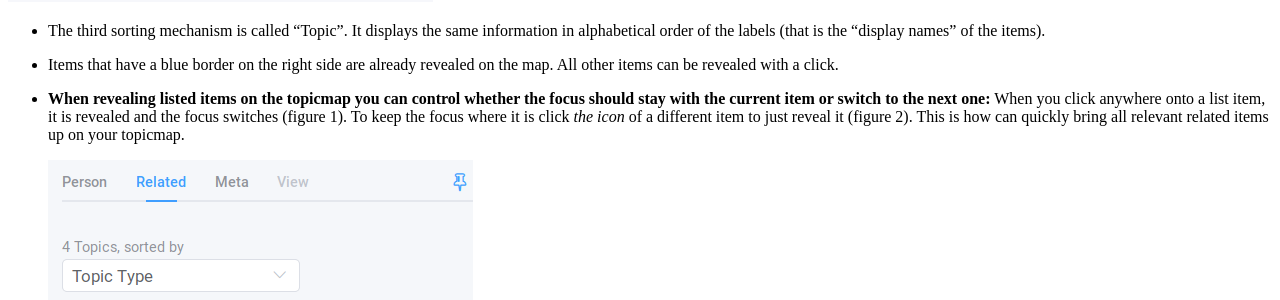
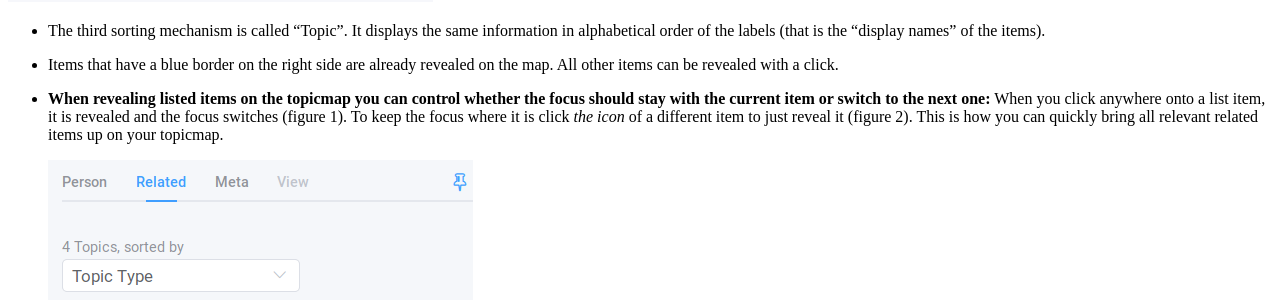
Before and after one commit to dmx-systems/dmx-documentation, a Sphinx documentation site: the page built from docs/user.rst, in a window 1280 px wide and 900 px high, scrolled down 12114 px. Shown: the part 152-452 px from the top of the window. Built offline with Sphinx 7.4.7 and the Read the Docs theme 2.0.0, drawn with Linux system fonts in a browser that asks for light colours.

Commit message:
Fixed typo

```diff
--- a/docs/user.rst
+++ b/docs/user.rst
@@ -250,7 +250,7 @@ It does *not* list the direct child topics, though, to avoid redundancy between
 
 * The third sorting mechanism is called "Topic". It displays the same information in alphabetical order of the labels (that is the "display names" of the items).
 * Items that have a blue border on the right side are already revealed on the map. All other items can be revealed with a click.
-* **When revealing listed items on the topicmap you can control whether the focus should stay with the current item or switch to the next one:** When you click anywhere onto a list item, it is revealed and the focus switches (figure 1). To keep the focus where it is click *the icon* of a different item to just reveal it (figure 2). This is how can quickly bring all relevant related items up on your topicmap.
+* **When revealing listed items on the topicmap you can control whether the focus should stay with the current item or switch to the next one:** When you click anywhere onto a list item, it is revealed and the focus switches (figure 1). To keep the focus where it is click *the icon* of a different item to just reveal it (figure 2). This is how you can quickly bring all relevant related items up on your topicmap.
 
 .. figure:: _static/related-tab-reveal-and-select.png
 
```
